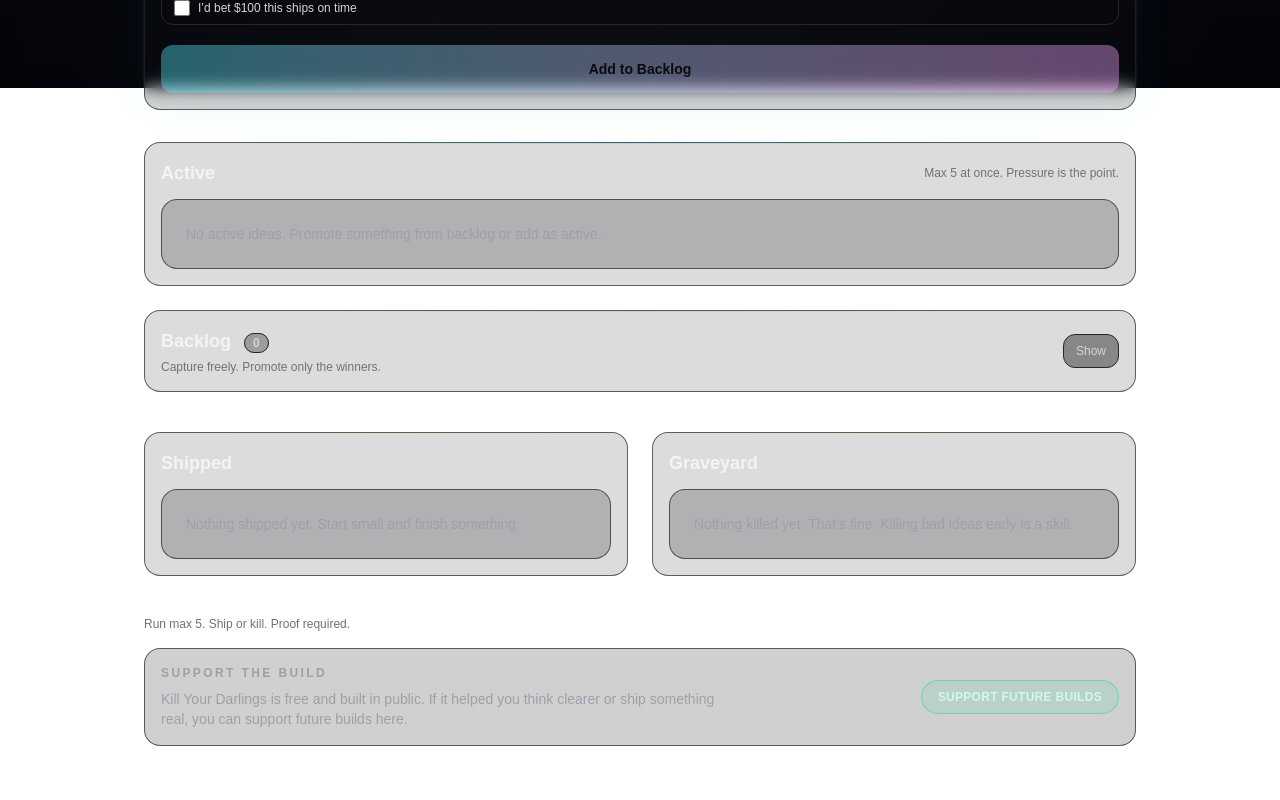
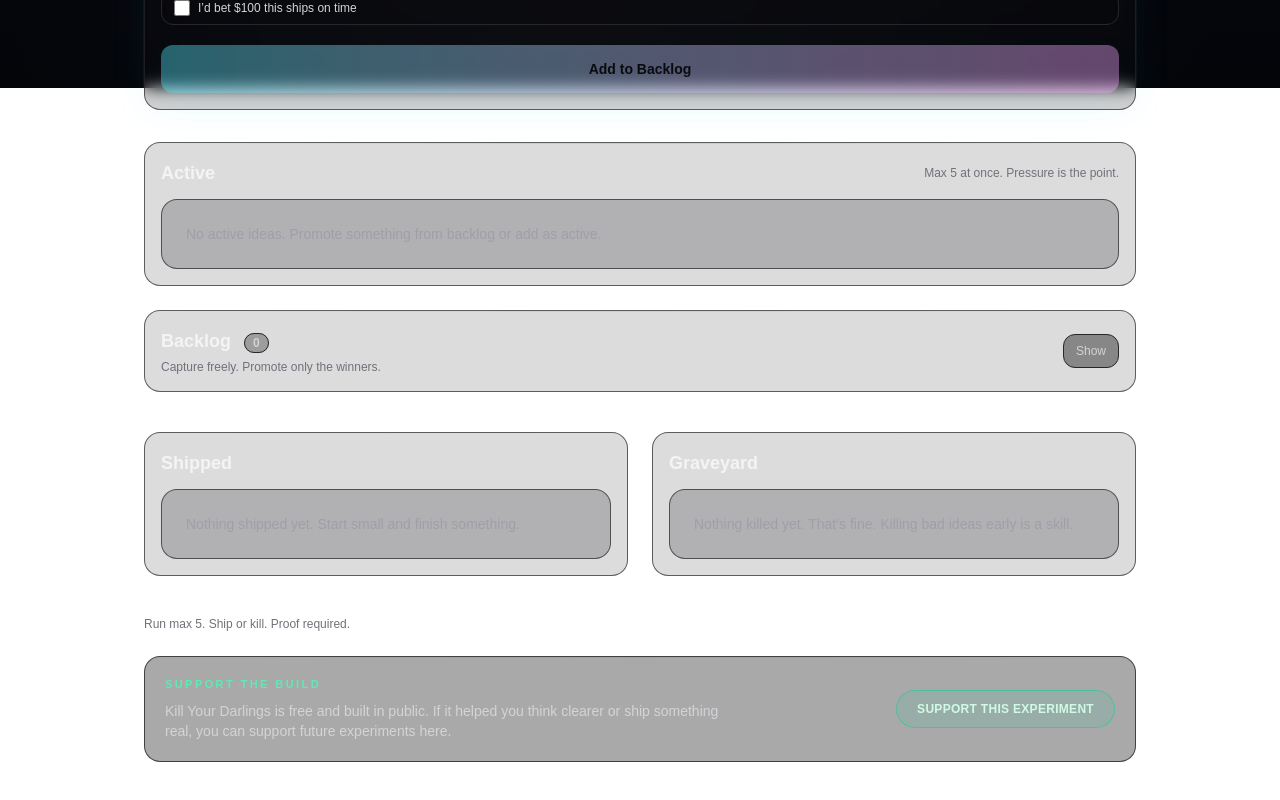
Before and after one commit to dpex666/kill-your-darlings, a Next.js app: page / in a window 1280 px wide. Shown: the part 712-1512 px from the top of the page. Built offline with nearby package versions, Linux system fonts and the light colour scheme.

Commit message:
Fix support link to PayPal + decision time

```diff
--- a/src/app/page.tsx
+++ b/src/app/page.tsx
@@ -72,6 +72,7 @@ type AppStateV1 = {
 const STORAGE_KEY = "kyd_state_v2";
 const LEGACY_STORAGE_KEY = "kyd_state_v1";
 
+
 // ---------------------------
 // Storage adapter (localStorage)
 // ---------------------------
@@ -80,19 +81,20 @@ function defaultState(): AppState {
 }
 
 function migrateStateV1(data: AppStateV1): AppState {
-  const ideas: Idea[] = (data.ideas ?? []).map((idea) => {
-    const migratedProofs =
-      idea.proofValue && idea.proofValue.trim()
+  const ideas: Idea[] = (data.ideas ?? []).map((idea): Idea => {
+    const proofValue = idea.proofValue?.trim();
+
+    const migratedProofs: Idea["proofs"] = proofValue
       ? [
           {
             id: uid(),
             type: idea.proofType === "link" ? "url" : "note",
-              value: idea.proofValue,
+            value: proofValue,
           },
         ]
       : [];
 
-    const killReasonDetail = idea.killedReason?.trim() || "";
+    const killReasonDetail = idea.killedReason?.trim() ?? "";
 
     return {
       id: idea.id,
@@ -101,6 +103,8 @@ function migrateStateV1(data: AppStateV1): AppState {
       deadlineAt: idea.deadlineAt,
       proofType: idea.proofType,
       status: idea.status,
+
+      // v2 additions
       problemStatement: "",
       audience: "",
       proofDefinition: "",
@@ -108,6 +112,8 @@ function migrateStateV1(data: AppStateV1): AppState {
       notes: "",
       betCommitted: false,
       proofs: migratedProofs,
+
+      // resolution mapping
       killReasonCode: idea.status === "killed" ? "OTHER" : undefined,
       killReasonDetail: idea.status === "killed" ? killReasonDetail : undefined,
       resolvedAt: idea.resolvedAt,
@@ -121,6 +127,7 @@ function migrateStateV1(data: AppStateV1): AppState {
     lastActivationWeek: "",
   };
 }
+
 
 function loadState(): AppState {
   if (typeof window === "undefined") {
@@ -237,6 +244,9 @@ export default function Page() {
 
   const [hydrated, setHydrated] = useState(false);
   const [now, setNow] = useState<number>(() => Date.now());
+  const decisionRef = React.useRef<HTMLElement | null>(null);
+const [decisionFlash, setDecisionFlash] = useState(false);
+
 
   // Edit panel state
   const [editing, setEditing] = useState(false);
@@ -285,6 +295,19 @@ export default function Page() {
     setEditActivationError("");
   }, [editBetCommitted, editProofDefinition, editStatus]);
 
+// Auto-scroll + subtle flash on selection
+useEffect(() => {
+  if (!selectedIdea) return;
+
+  decisionRef.current?.scrollIntoView({ behavior: "smooth", block: "center" });
+
+  setDecisionFlash(true);
+  const t = setTimeout(() => setDecisionFlash(false), 900);
+  return () => clearTimeout(t);
+}, [selectedIdea?.id]);
+
+
+
   // Load on mount
   useEffect(() => {
     const loaded = loadState();
@@ -316,11 +339,12 @@ export default function Page() {
           changed = true;
           return {
   ...idea,
-            status: "killed",
+  status: "killed" as const,
   resolvedAt: now,
-            killReasonCode: "TIME_EXPIRED",
+  killReasonCode: "TIME_EXPIRED" as const,
   killReasonDetail: "",
 };
+
         }
         return idea;
       });
@@ -852,8 +876,10 @@ export default function Page() {
                     className={cx(
   "w-full rounded-2xl border p-4 text-left transition",
   "bg-zinc-950/30 hover:bg-zinc-950/40",
+  selectedId === idea.id && "border-cyan-400/40 bg-zinc-950/50",
   expired ? "border-rose-500/30 shadow-[0_0_40px_rgba(244,63,94,0.06)]" : "border-zinc-800/70"
 )}
+
                   >
                     <div className="flex flex-col gap-2">
                       <div className="flex items-start justify-between gap-3">
@@ -885,6 +911,16 @@ export default function Page() {
                       <div className="text-xs text-zinc-500">
                         Proof: <span className="text-zinc-300">{idea.proofType}</span>
                       </div>
+
+                      {idea.proofDefinition.trim() && (
+  <div className="text-xs text-zinc-500">
+    Success:{" "}
+    <span className="text-zinc-300 line-clamp-1">
+      {idea.proofDefinition}
+    </span>
+  </div>
+)}
+
 
                       {expired && (
                         <div className="text-xs text-rose-200/80">
@@ -940,6 +976,15 @@ export default function Page() {
                             Captured {fmtDate(idea.createdAt)} · Default deadline {fmtDate(idea.deadlineAt)} · Proof{" "}
                             <span className="text-zinc-300">{idea.proofType}</span>
                           </div>
+                          {idea.proofDefinition.trim() && (
+  <div className="mt-2 text-xs text-zinc-500">
+    Success:{" "}
+    <span className="text-zinc-300 line-clamp-1">
+      {idea.proofDefinition}
+    </span>
+  </div>
+)}
+
                         </div>
 
                         <div className="flex flex-wrap gap-2">
@@ -984,7 +1029,15 @@ export default function Page() {
 
         {/* Detail panel */}
        {selectedIdea && (
-          <section className="relative mt-8 rounded-2xl border border-zinc-800/70 bg-zinc-900/20 p-5 shadow-[0_0_0_1px_rgba(255,255,255,0.04)] backdrop-blur">
+  <section
+  ref={decisionRef}
+  className={cx(
+    "relative mt-8 rounded-2xl border border-zinc-800/70 bg-zinc-900/20 p-5 shadow-[0_0_0_1px_rgba(255,255,255,0.04)] backdrop-blur transition",
+    decisionFlash && "ring-1 ring-cyan-400/40 shadow-[0_0_60px_rgba(34,211,238,0.08)]"
+  )}
+>
+
+
             <div className="pointer-events-none absolute inset-x-0 top-0 h-px bg-gradient-to-r from-transparent via-lime-300/20 to-transparent" />
 
             <div className="flex flex-col gap-2 md:flex-row md:items-start md:justify-between">
--- a/src/components/SupportBuild.tsx
+++ b/src/components/SupportBuild.tsx
@@ -1,32 +1,58 @@
 import React from "react";
 
 type SupportBuildProps = {
-  href: string;
+  /**
+   * Optional override.
+   * If not provided, defaults to PayPal support link.
+   */
+  href?: string;
   projectName?: string;
 };
 
-export default function SupportBuild({ href, projectName }: SupportBuildProps) {
+const DEFAULT_SUPPORT_URL = "https://paypal.me/xtenzz";
+
+export default function SupportBuild({
+  href = DEFAULT_SUPPORT_URL,
+  projectName,
+}: SupportBuildProps) {
   const subject = projectName ? `${projectName} is` : "This tool is";
 
   return (
-    <section className="mt-4 rounded-2xl border border-zinc-800/70 bg-zinc-900/20 p-4 text-sm text-zinc-300 shadow-[0_0_0_1px_rgba(255,255,255,0.03)] backdrop-blur">
-      <div className="flex flex-col gap-3 sm:flex-row sm:items-center sm:justify-between">
+    <section className="relative mt-6 rounded-2xl border border-zinc-800/80 bg-zinc-950/35 p-5 text-sm text-zinc-300 backdrop-blur">
+      {/* subtle accent line */}
+      <div className="pointer-events-none absolute inset-x-0 top-0 h-px bg-gradient-to-r from-transparent via-emerald-400/40 to-transparent" />
+
+      <div className="flex flex-col gap-4 sm:flex-row sm:items-center sm:justify-between">
         <div>
-          <div className="text-xs font-semibold uppercase tracking-[0.2em] text-zinc-400">
+          <div className="text-[11px] font-semibold uppercase tracking-[0.22em] text-emerald-300">
             Support the build
           </div>
-          <p className="mt-2 max-w-xl text-sm text-zinc-400">
-            {subject} free and built in public. If it helped you think clearer or ship something real, you can support
-            future builds here.
+
+          <p className="mt-2 max-w-xl text-sm text-zinc-300">
+            {subject} free and built in public. If it helped you think clearer or
+            ship something real, you can support future experiments here.
           </p>
         </div>
+
         <a
-          className="inline-flex items-center justify-center rounded-full border border-emerald-400/40 bg-emerald-400/10 px-4 py-2 text-xs font-semibold uppercase tracking-wide text-emerald-100 transition hover:border-emerald-300/70 hover:text-emerald-50"
           href={href}
           target="_blank"
           rel="noreferrer"
+          className="
+            inline-flex items-center justify-center
+            rounded-full px-5 py-2.5
+            text-xs font-semibold uppercase tracking-wide
+            text-emerald-100
+            border border-emerald-400/50
+            bg-emerald-400/10
+            transition
+            hover:border-emerald-300/80
+            hover:bg-emerald-400/15
+            hover:shadow-[0_0_24px_rgba(16,185,129,0.25)]
+            active:scale-[0.98]
+          "
         >
-          Support future builds
+          Support this experiment
         </a>
       </div>
     </section>
--- a/src/lib/support.ts
+++ b/src/lib/support.ts
@@ -1,2 +1,2 @@
-export const SUPPORT_URL = "https://www.buymeacoffee.com/support";
-export const SUPPORT_LABEL = "Support future builds";
+export const SUPPORT_URL = "https://paypal.me/xtenzz";
+export const SUPPORT_LABEL = "Support this experiment";
```
Lines whose indentation alone changed are shown as unchanged.
